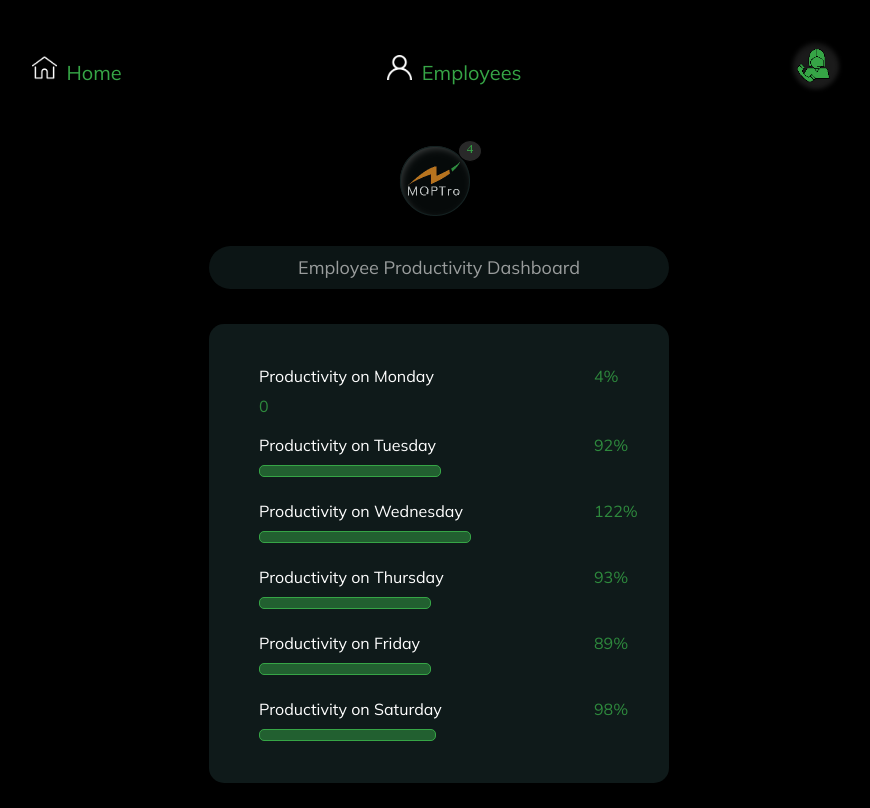
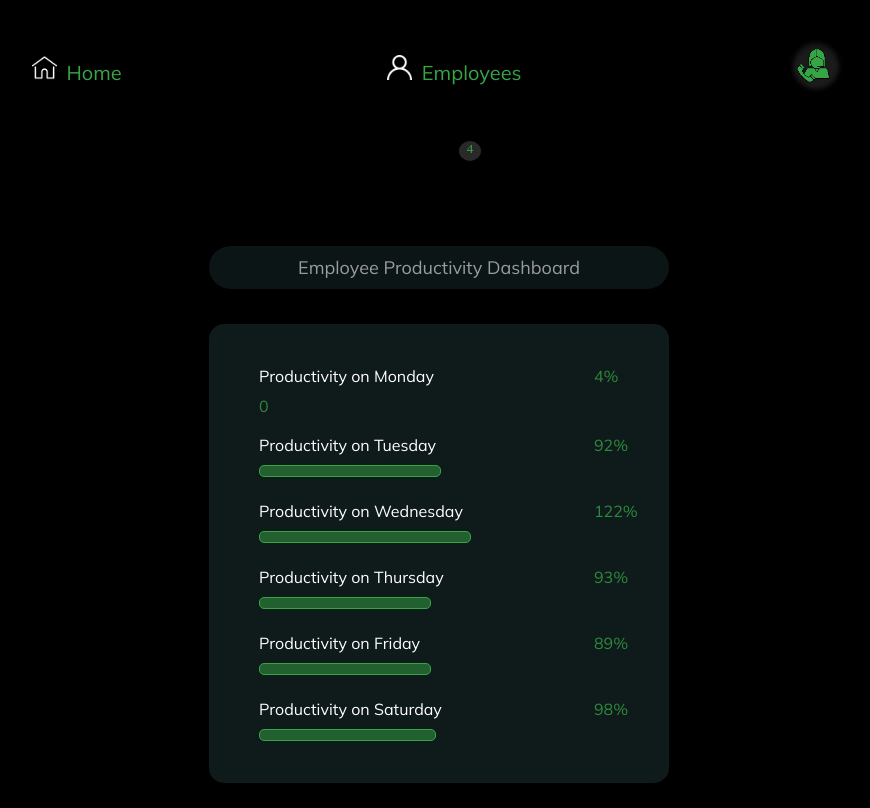
Before and after one commit to krishnanjalivu/assignment2, a React (Vite) app: page /dashboard in a window 1280 px wide. Shown: the whole page, without its empty margins (201-1071 px from the left). Built offline with nearby package versions, Linux system fonts and the light colour scheme.

Commit message:
first commit

```diff
--- a/src/index.css
+++ b/src/index.css
@@ -107,8 +107,8 @@ width: 80px;
 height: 80px;
 margin-top: 20px;
 position:relative;
-background-image: url(./assets/moptro\ logo-1.png);
-background-repeat: no-repeat;
+  background-image:url('/src/assets/moptro\ logo-1.png') 0% 0% no-repeat padding-box;
+mix-blend-mode: normal;
 opacity: 1
 }
 .productivity
```
